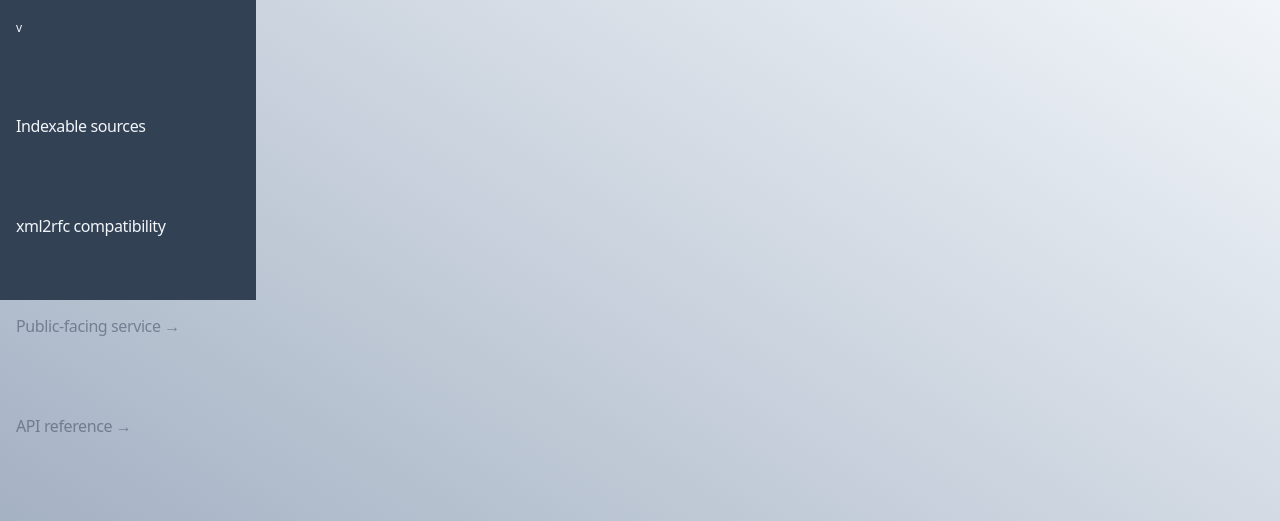
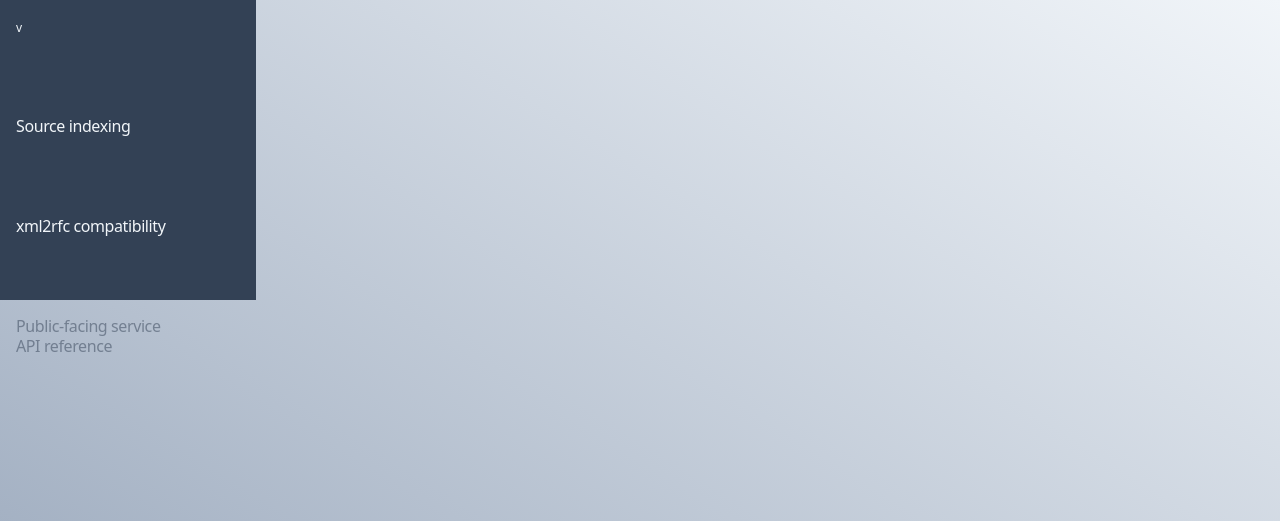
Before and after one commit to ietf-tools/bibxml-service, a Django app: template management/templates/management/home.html in a window 1280 px wide. Shown: the top 521 px of the page. Run offline with Django 3.2, Linux system fonts and the light colour scheme; the template is opened without the code that fills it, so the values that code supplies are empty; style sheets or scripts are compiled from the project's sources; parts of the project's set-up code (start-up, migrations or seed data) failed here and were passed over; some libraries are stand-ins or nearby versions.

Commit message:
chore(gui): better management base

```diff
--- a/management/templates/management/base.html
+++ b/management/templates/management/base.html
@@ -37,7 +37,7 @@
     "
     href="{% url "manage_indexable_sources" %}"
   >
-    Indexable&nbsp;sources
+    Source&nbsp;indexing
   </a>
 
   <a class="
@@ -49,22 +49,15 @@
 {% endblock %}
 
 {% block after_content %}
-  <a class="
+  <div class="
     {% include "_side_block_classes.html" %}
-    block p-4
-    whitespace-nowrap
+    p-4
     dark:text-dark-200/50 text-dark-700/50
-  " href="{% url "browse" %}">
-    Public-facing service &rarr;
-  </a>
-
-  <a class="
-    {% include "_side_block_classes.html" %}
-    block p-4
-    dark:text-dark-200/50 text-dark-700/50
-  " href="{% url "api_index" %}">
-    API reference &rarr;
-  </a>
+  ">
+    <a class="whitespace-nowrap" href="{% url "browse" %}">Public-facing service</a>
+    <br />
+    <a class="whitespace-nowrap" href="{% url "api_index" %}">API reference</a>
+  </div>
 
   {% if monitoring.flower %}
     <a class="
```
